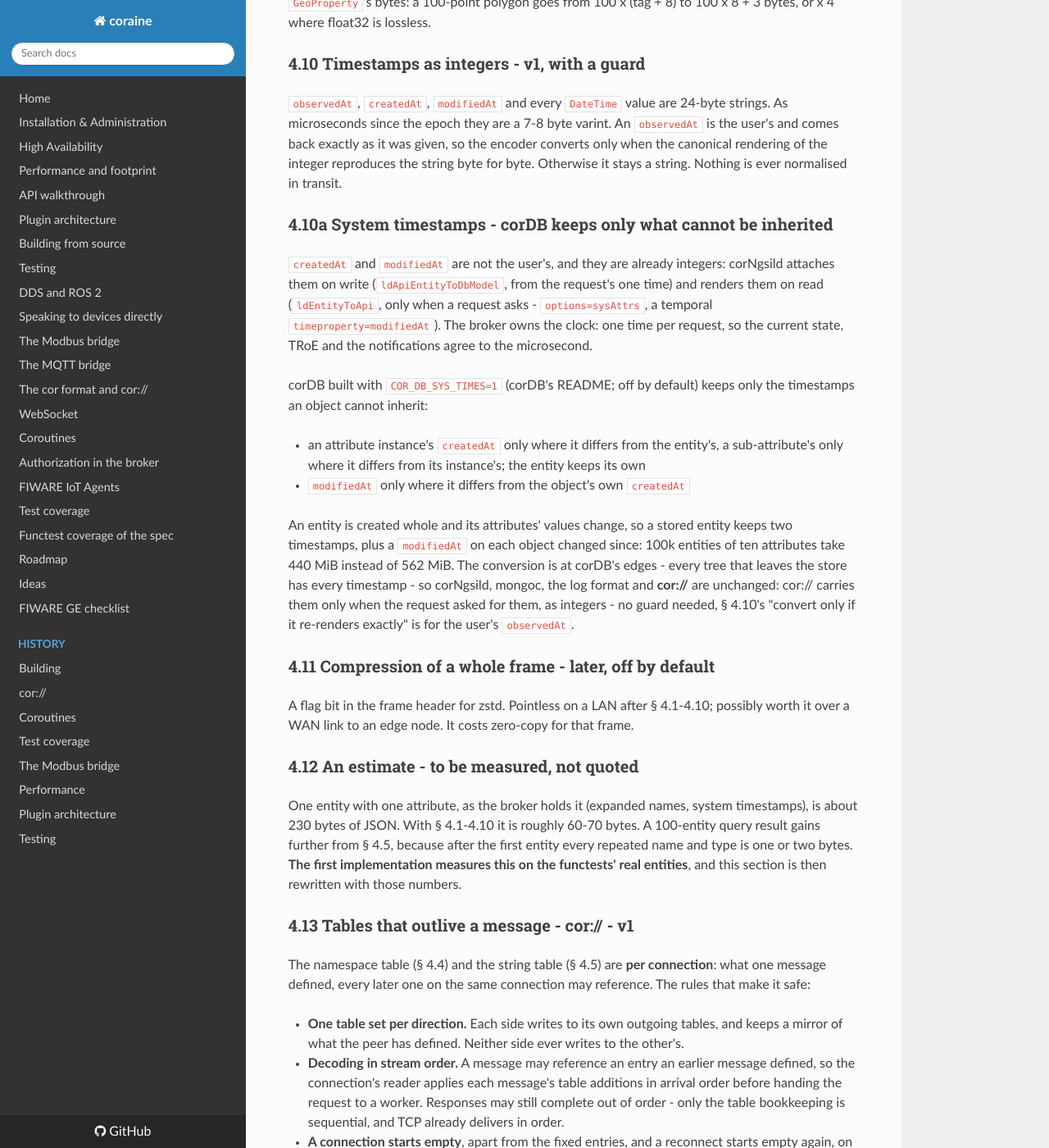
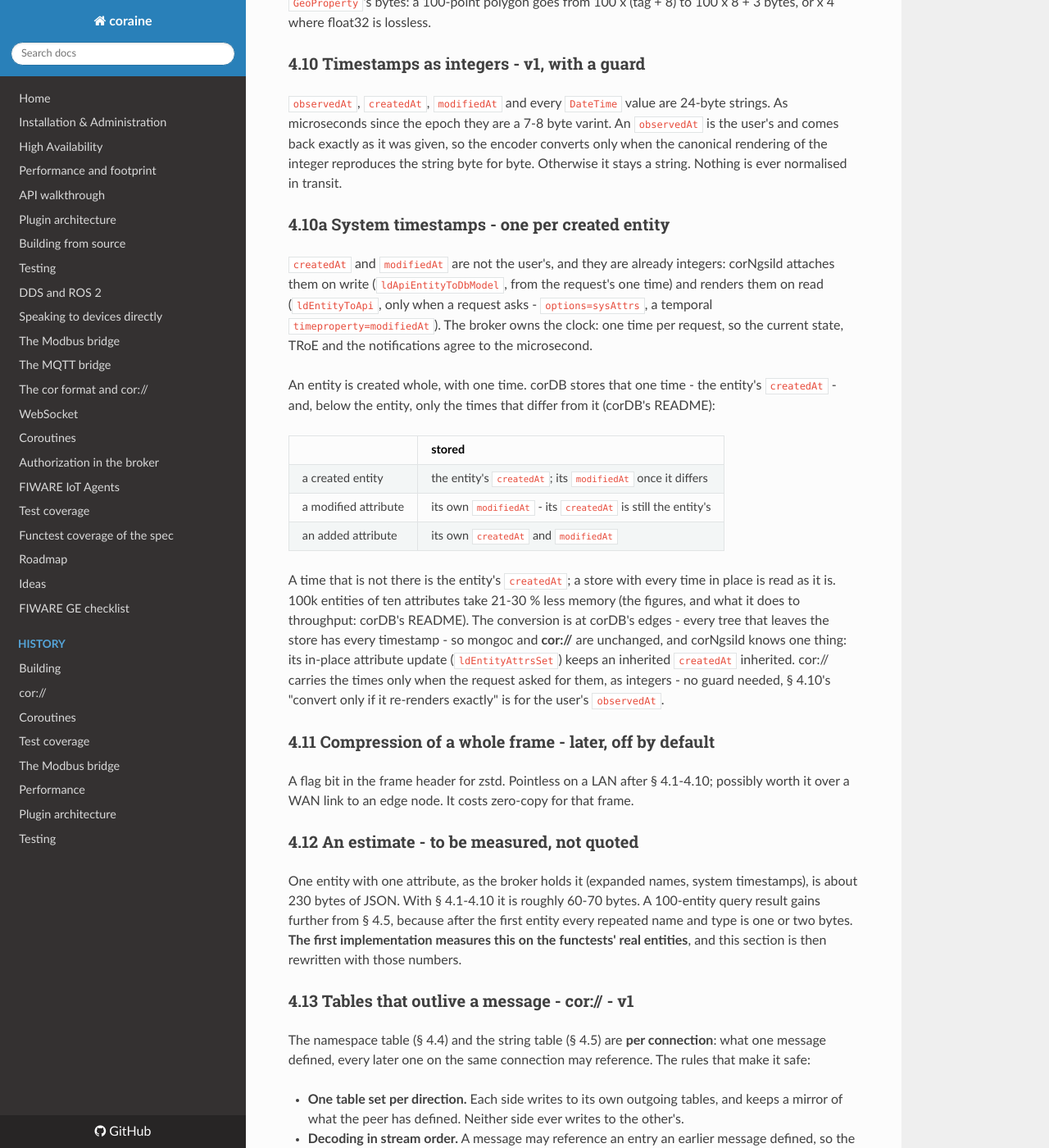
Before and after one commit to SEAMWARE/coraine, an MkDocs documentation site: the page built from doc/cor-protocol-details.md, in a window 1280 px wide and 1400 px high, scrolled down 4116 px. Shown: the whole window at 82% size. Built offline with MkDocs 1.6.1, drawn with Linux system fonts in a browser that asks for light colours; nearby versions of some CDN libraries; comment, search, counter and statistics services are not loaded; some of the changed text lies outside the part shown.

Commit message:
doc/cor-protocol*: § 4.10a the form corDB ships (one system timestamp per created entity, no switch; corNgsild's in-place update keeps an inherited createdAt inherited); § 5.1 C0 4F 52 01 is cor://'s - corDB's records begin 'c' 'r' version op; § 6 the corDB log and snapshot are built
Co-Authored-By: Claude Opus 5.5 <noreply@anthropic.com>

```diff
--- a/doc/cor-protocol-details.md
+++ b/doc/cor-protocol-details.md
@@ -180,7 +180,7 @@ back exactly as it was given, so the encoder converts only when the canonical re
 integer reproduces the string byte for byte. Otherwise it stays a string. Nothing is ever
 normalised in transit.
 
-### 4.10a System timestamps - corDB keeps only what cannot be inherited
+### 4.10a System timestamps - one per created entity
 
 `createdAt` and `modifiedAt` are not the user's, and they are already integers: corNgsild attaches
 them on write (`ldApiEntityToDbModel`, from the request's one time) and renders them on read
@@ -188,19 +188,22 @@ them on write (`ldApiEntityToDbModel`, from the request's one time) and renders
 `timeproperty=modifiedAt`). The broker owns the clock: one time per request, so the current state,
 TRoE and the notifications agree to the microsecond.
 
-corDB built with `COR_DB_SYS_TIMES=1` (corDB's README; off by default) keeps only the timestamps an
-object cannot inherit:
+An entity is created whole, with one time. corDB stores that one time - the entity's `createdAt` - and,
+below the entity, only the times that differ from it (corDB's README):
 
-- an attribute instance's `createdAt` only where it differs from the entity's, a sub-attribute's only
-  where it differs from its instance's; the entity keeps its own
-- `modifiedAt` only where it differs from the object's own `createdAt`
+| | stored |
+|---|---|
+| a created entity | the entity's `createdAt`; its `modifiedAt` once it differs |
+| a modified attribute | its own `modifiedAt` - its `createdAt` is still the entity's |
+| an added attribute | its own `createdAt` and `modifiedAt` |
 
-An entity is created whole and its attributes' values change, so a stored entity keeps two
-timestamps, plus a `modifiedAt` on each object changed since: 100k entities of ten attributes take
-440 MiB instead of 562 MiB. The conversion is at corDB's edges - every tree that leaves the store has
-every timestamp - so corNgsild, mongoc, the log format and **cor://** are unchanged: cor:// carries
-them only when the request asked for them, as integers - no guard needed, § 4.10's "convert only if
-it re-renders exactly" is for the user's `observedAt`.
+A time that is not there is the entity's `createdAt`; a store with every time in place is read as it
+is. 100k entities of ten attributes take 21-30 % less memory (the figures, and what it does to
+throughput: corDB's README). The conversion is at corDB's edges - every tree that leaves the store has
+every timestamp - so mongoc and **cor://** are unchanged, and corNgsild knows one thing: its in-place
+attribute update (`ldEntityAttrsSet`) keeps an inherited `createdAt` inherited. cor:// carries the times
+only when the request asked for them, as integers - no guard needed, § 4.10's "convert only if it
+re-renders exactly" is for the user's `observedAt`.
 
 ### 4.11 Compression of a whole frame - later, off by default
 
@@ -247,8 +250,9 @@ Every message: a fixed 16-byte header, then one encoded tree (§ 3).
 
 ### 5.1 The magic
 
-The first four bytes of every frame, and of every snapshot and log file: **`C0 4F 52 01`** -
-0xC0 (which a hex dump shows as `C0`: almost "CO"), then `O`, `R`, and the format version.
+The first four bytes of every cor:// frame: **`C0 4F 52 01`** - 0xC0 (which a hex dump shows as `C0`:
+almost "CO"), then `O`, `R`, and the format version. corDB's log and snapshot records begin with their
+own four bytes, `c` `r`, the record version and the op (corDB's `doc/persistence.md` § 4).
 
 - **Wrong peer, said at once.** An HTTP client on the cor:// port, or the reverse, shows in the first
   bytes - `GET ` is not `C0 4F 52` - and the connection is refused with a clear error, not a
@@ -327,9 +331,9 @@ of one second each, answered in one) are the functests.
 ## 6. What is built, and what it measures
 
 Built: the codec (corTree) with its NGSI-LD callbacks (corNgsild); cor:// in corRest - a listener
-(`--corPort`) and a client - with multiplexing (§ 5.3); forwarding over it. Not yet: packed numeric
-arrays and timestamps as integers (§ 4.9, § 4.10); the corDB snapshot and log in the cor format
-([corDB's design](https://github.com/SEAMWARE/corDB/blob/main/doc/persistence.md)). Functests: `cor_forwarding_chain`, `cor_api_direct`, the two of § 5.3;
+(`--corPort`) and a client - with multiplexing (§ 5.3); forwarding over it; the corDB log and snapshot,
+whose record bodies are cor trees ([corDB's persistence](https://github.com/SEAMWARE/corDB/blob/main/doc/persistence.md)).
+Not yet: packed numeric arrays and timestamps as integers (§ 4.9, § 4.10). Functests: `cor_forwarding_chain`, `cor_api_direct`, the two of § 5.3;
 the whole suite runs with every request over cor:// as well (`COR_TRANSPORT=cor`, `doc/testing.md`).
 
 **Three brokers chained** (`test/perf/corChain.sh`): `corDB` brokers A -> B -> C, A and B each
```
Also changed, not shown: other parts of doc/cor-protocol-details.md (+2 -2 lines), doc/cor-protocol.md (+1 -1 lines).
